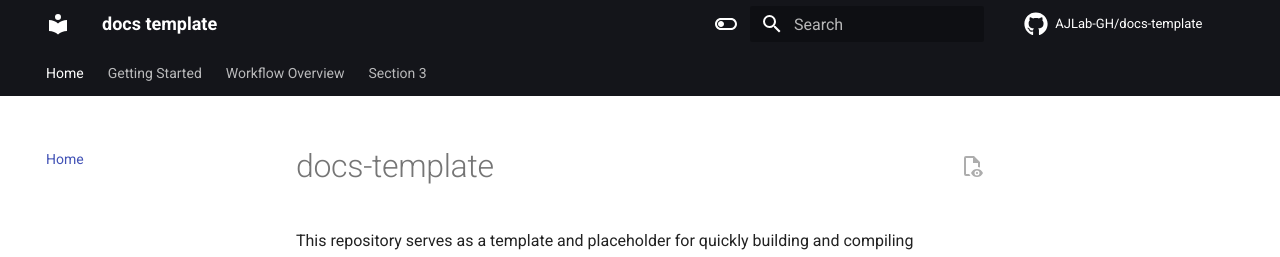
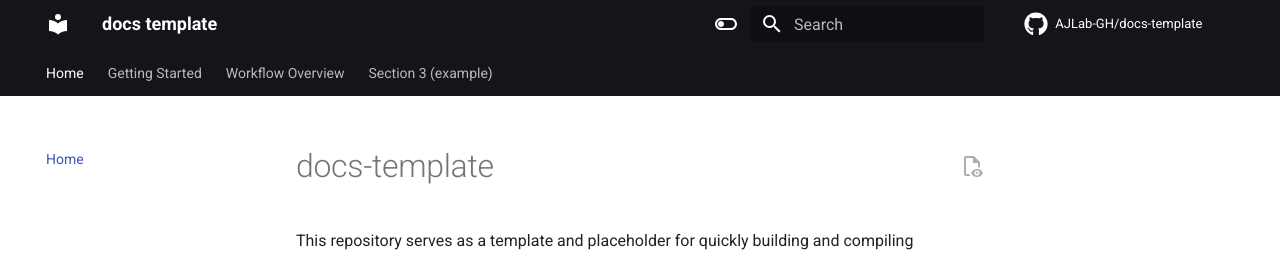
Before and after one commit to ajlab-gh/docs-template, an MkDocs documentation site: the page built from docs/page-0.md, in a window 1280 px wide. Shown: the top 257 px of the page. Built offline with MkDocs 1.6.1 and Material for MkDocs 9.7.7, drawn with Linux system fonts in a browser that asks for light colours; comment, search, counter and statistics services are not loaded.

Commit message:
changed section header to include (example)

```diff
--- a/mkdocs.yml
+++ b/mkdocs.yml
@@ -107,7 +107,7 @@ nav:
   - Home: "page-0.md"
   - Getting Started: "page-1.md"
   - Workflow Overview: "page-2.md"
-  - Section 3:
+  - Section 3 (example):
       - Overview: section-3/section-3-overview.md
       - Details:
           - Subsection 1: section-3/details/subsection-1.md
```
